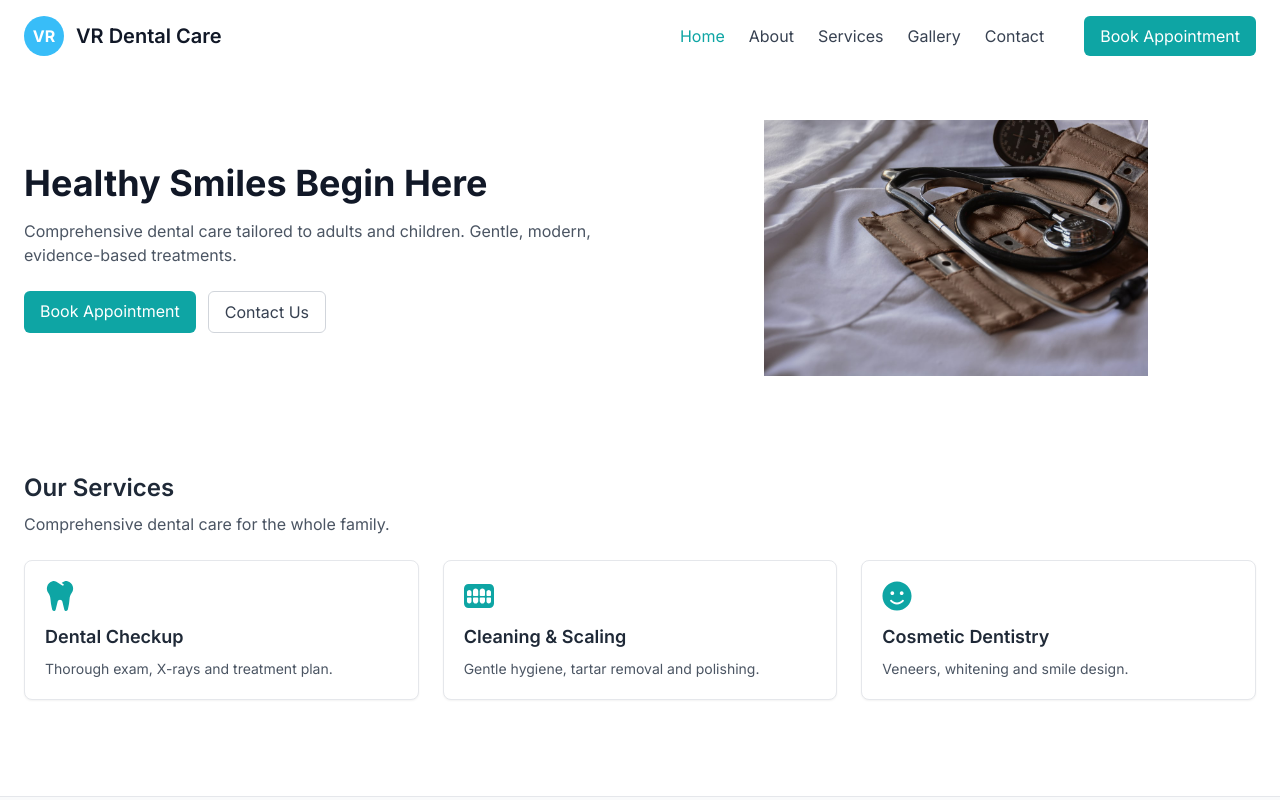
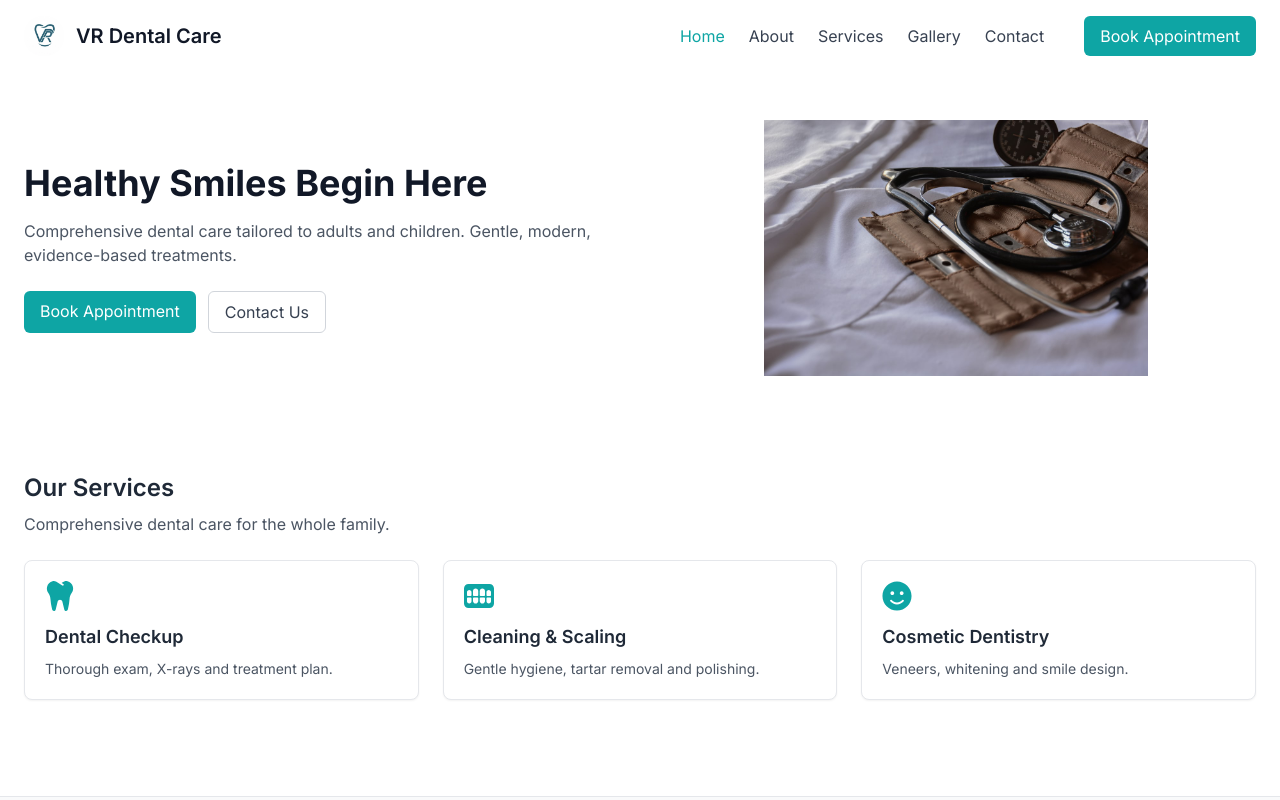
Before and after one commit to MUGESHBABU-MAP/vr-dental-care, a React (Create React App) app: page / in a window 1280 px wide. Shown: the top 800 px of the page. Built offline with nearby package versions, Linux system fonts and the light colour scheme.

Commit message:
feat:vini dental

```diff
--- a/src/components/Header.jsx
+++ b/src/components/Header.jsx
@@ -1,6 +1,7 @@
 import React, { useState } from "react";
 import { Link, NavLink } from "react-router-dom";
 import { FiMenu, FiX } from "react-icons/fi";
+import logo from "../assets/vrlogo.jpeg"; // added logo import
 
 export default function Header() {
   const [open, setOpen] = useState(false);
@@ -11,7 +12,7 @@ export default function Header() {
     <header className="bg-white shadow-sm">
       <div className="container mx-auto px-6 py-4 flex items-center justify-between">
         <div className="flex items-center gap-3">
-          <div className="w-10 h-10 rounded-full bg-accent flex items-center justify-center text-white font-bold">VR</div>
+          <img src={logo} alt="VR Dental Care logo" className="w-10 h-10 object-cover rounded-full" />
           <Link to="/" className="text-xl font-semibold text-gray-900">VR Dental Care</Link>
         </div>
 
@@ -50,7 +51,7 @@ export default function Header() {
           <div className="px-6 pt-6 pb-8">
             <div className="flex items-center justify-between">
               <div className="flex items-center gap-3">
-                <div className="w-10 h-10 rounded-full bg-accent flex items-center justify-center text-white font-bold">VR</div>
+                <img src={logo} alt="VR Dental Care logo" className="w-10 h-10 object-cover rounded-full" />
                 <Link to="/" onClick={() => setOpen(false)} className="text-lg font-semibold text-gray-900">VR Dental Care</Link>
               </div>
               <button aria-label="Close menu" onClick={() => setOpen(false)} className="p-2 rounded-md text-gray-700">
```
Also changed, not shown: src/assets/vrlogo.jpeg (added), src/assets/vrlogo.png (added).
